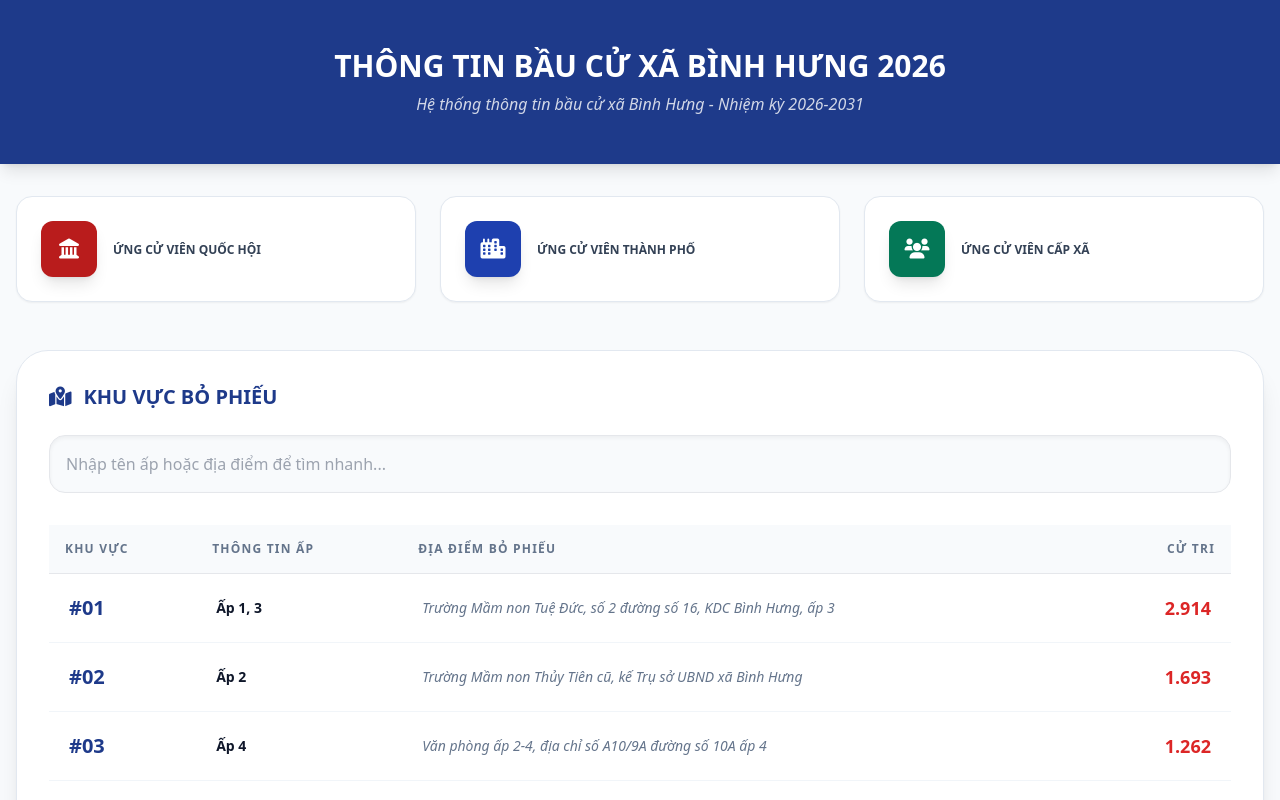
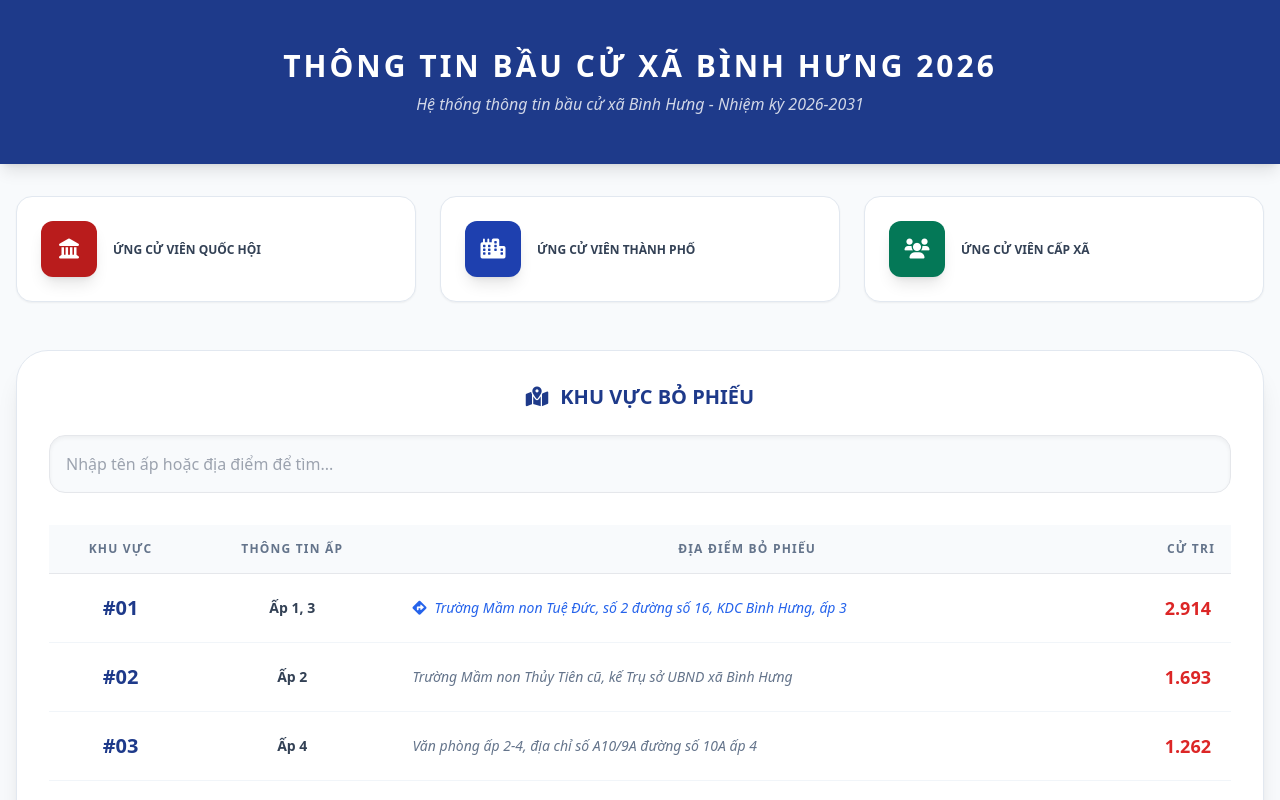
Before and after one commit to Meicit/thong-tin-bau-cu-xa-binh-hung, a plain HTML site: page index.html in a window 1280 px wide. Shown: the top 800 px of the page. Drawn offline with nearby package versions, Linux system fonts and the light colour scheme.

Commit message:
Update index.html

```diff
--- a/index.html
+++ b/index.html
@@ -19,23 +19,23 @@
     <div id="lightbox" onclick="this.style.display='none'"><img id="lightbox-img" src=""></div>
 
     <header class="bg-blue-900 text-white py-12 text-center shadow-lg">
-        <h1 id="headerTitle" class="text-3xl font-black uppercase">Đang tải dữ liệu...</h1>
+        <h1 id="headerTitle" class="text-3xl font-black uppercase tracking-widest text-center">Đang tải dữ liệu...</h1>
         <p class="mt-2 opacity-80 italic">Hệ thống thông tin bầu cử xã Bình Hưng - Nhiệm kỳ 2026-2031</p>
     </header>
 
-    <main class="container mx-auto px-4 py-8">
+    <main class="container mx-auto px-4 py-8 text-center">
         <div id="feature-cards" class="grid grid-cols-1 md:grid-cols-3 gap-6 mb-12"></div>
 
         <div class="bg-white rounded-[2rem] shadow-xl p-8 border border-slate-200">
-            <h2 class="text-xl font-bold mb-6 text-blue-900 uppercase flex items-center">
+            <h2 class="text-xl font-bold mb-6 text-blue-900 uppercase flex items-center justify-center">
                 <i class="fas fa-map-marked-alt mr-3"></i> Khu vực bỏ phiếu
             </h2>
-            <input type="text" id="search" onkeyup="doSearch()" placeholder="Nhập tên ấp hoặc địa điểm để tìm nhanh..."
+            <input type="text" id="search" onkeyup="doSearch()" placeholder="Nhập tên ấp hoặc địa điểm để tìm..."
                 class="w-full p-4 border rounded-2xl mb-8 bg-slate-50 focus:ring-2 focus:ring-blue-500 outline-none shadow-inner">
 
             <div class="overflow-x-auto">
                 <table class="w-full text-left border-collapse">
-                    <thead class="bg-slate-50 text-slate-500 text-xs font-bold uppercase tracking-widest">
+                    <thead class="bg-slate-50 text-slate-500 text-xs font-bold uppercase tracking-widest text-center">
                         <tr>
                             <th class="p-4 border-b">Khu vực</th>
                             <th class="p-4 border-b">Thông tin Ấp</th>
@@ -51,9 +51,9 @@
 
     <div id="infoModal" class="fixed inset-0 bg-black/70 hidden items-center justify-center p-4 z-50 backdrop-blur-sm">
         <div class="bg-white rounded-[2.5rem] max-w-7xl w-full max-h-[90vh] overflow-y-auto p-10 shadow-2xl relative">
-            <button onclick="closeModal()" class="sticky top-0 float-right text-4xl text-slate-400 hover:text-red-500">&times;</button>
+            <button onclick="closeModal()" class="sticky top-0 float-right text-4xl text-slate-400 hover:text-red-500 transition z-10">&times;</button>
             <div id="modalTitle" class="mb-10 text-center"></div>
-            <div id="candidateList" class="grid grid-cols-1 sm:grid-cols-2 lg:grid-cols-3 xl:grid-cols-5 gap-6"></div>
+            <div id="candidateList" class="grid grid-cols-1 sm:grid-cols-2 lg:grid-cols-3 xl:grid-cols-5 gap-6 text-center"></div>
         </div>
     </div>
 
@@ -71,27 +71,36 @@
                 document.getElementById('feature-cards').innerHTML = globalData.cac_chuc_nang.map(item => `
                     <div onclick="openModal('${item.id}')" class="card-hover cursor-pointer bg-white p-6 rounded-2xl border flex items-center space-x-4 shadow-sm border-slate-200">
                         <div class="${item.mau} text-white w-14 h-14 rounded-xl flex items-center justify-center shadow-lg"><i class="fas ${item.icon} text-xl"></i></div>
-                        <h3 class="font-bold text-xs uppercase leading-tight text-slate-700">${item.tieu_de}</h3>
+                        <h3 class="font-bold text-xs uppercase leading-tight text-slate-700 text-center">${item.tieu_de}</h3>
                     </div>
                 `).join('');
 
-                document.getElementById('content').innerHTML = globalData.danh_sach_khu_vuc.map(item => `
-                    <tr class="hover:bg-blue-50/50 transition">
-                        <td class="p-5 font-black text-blue-900 text-xl">#${item.khu_vuc}</td>
-                        <td class="p-5 text-sm font-semibold">Ấp ${item.ap}</td>
-                        <td class="p-5 text-sm italic text-slate-500 leading-relaxed">${item.dia_diem}</td>
-                        <td class="p-5 text-right font-black text-red-600 text-lg">${item.so_luong.toLocaleString('vi-VN')}</td>
-                    </tr>
-                `).join('');
+                document.getElementById('content').innerHTML = globalData.danh_sach_khu_vuc.map(item => {
+                    // Logic tạo link cho địa điểm nếu có map_link
+                    const locationDisplay = item.map_link
+                        ? `<a href="${item.map_link}" target="_blank" class="text-blue-600 hover:underline font-medium flex items-center">
+                            <i class="fas fa-directions mr-2"></i> ${item.dia_diem}
+                           </a>`
+                        : item.dia_diem;
+
+                    return `
+                        <tr class="hover:bg-blue-50/50 transition">
+                            <td class="p-5 font-black text-blue-900 text-xl text-center">#${item.khu_vuc}</td>
+                            <td class="p-5 text-sm font-semibold text-slate-700 text-center">Ấp ${item.ap}</td>
+                            <td class="p-5 text-sm italic text-slate-500 leading-relaxed">${locationDisplay}</td>
+                            <td class="p-5 text-right font-black text-red-600 text-lg">${item.so_luong.toLocaleString('vi-VN')}</td>
+                        </tr>
+                    `;
+                }).join('');
             } catch (err) { console.error(err); }
         }
 
         function openModal(id) {
             const f = globalData.cac_chuc_nang.find(x => x.id === id);
-            document.getElementById('modalTitle').innerHTML = `<h2 class="text-3xl font-black uppercase text-blue-900">${f.tieu_de}</h2><p class="text-slate-500 mt-2 font-medium">${f.mo_ta}</p><div class="w-20 h-1 bg-red-600 mx-auto mt-4 rounded-full"></div>`;
+            document.getElementById('modalTitle').innerHTML = `<h2 class="text-3xl font-black uppercase text-blue-900">${f.tieu_de}</h2><p class="text-slate-500 mt-2 font-medium">${f.mo_ta}</p><div class="w-20 h-1 bg-red-600 mx-auto mt-4 rounded-full text-center"></div>`;
             document.getElementById('candidateList').innerHTML = f.ds_ung_vien.length === 0 ? `<p class="col-span-full text-center py-20 text-slate-400 italic font-bold">Dữ liệu danh sách đang được cập nhật...</p>` : f.ds_ung_vien.map(uv => `
-                <div class="bg-white rounded-3xl overflow-hidden shadow-lg border border-slate-100 transition hover:scale-105">
-                    <div class="aspect-[3/4] bg-slate-200 relative group cursor-zoom-in" onclick="zoomImage('${uv.anh}')">
+                <div class="bg-white rounded-3xl overflow-hidden shadow-lg border border-slate-100 hover:scale-105 transition-transform text-center">
+                    <div class="aspect-[3/4] bg-slate-200 relative group cursor-zoom-in text-center" onclick="zoomImage('${uv.anh}')">
                         <img src="${uv.anh}" onerror="this.src='https://via.placeholder.com/300x400?text=Chưa+có+ảnh'" class="w-full h-full object-cover">
                         <div class="absolute inset-0 bg-black/20 opacity-0 group-hover:opacity-100 flex items-center justify-center transition"><i class="fas fa-search-plus text-white text-2xl"></i></div>
                     </div>
```
